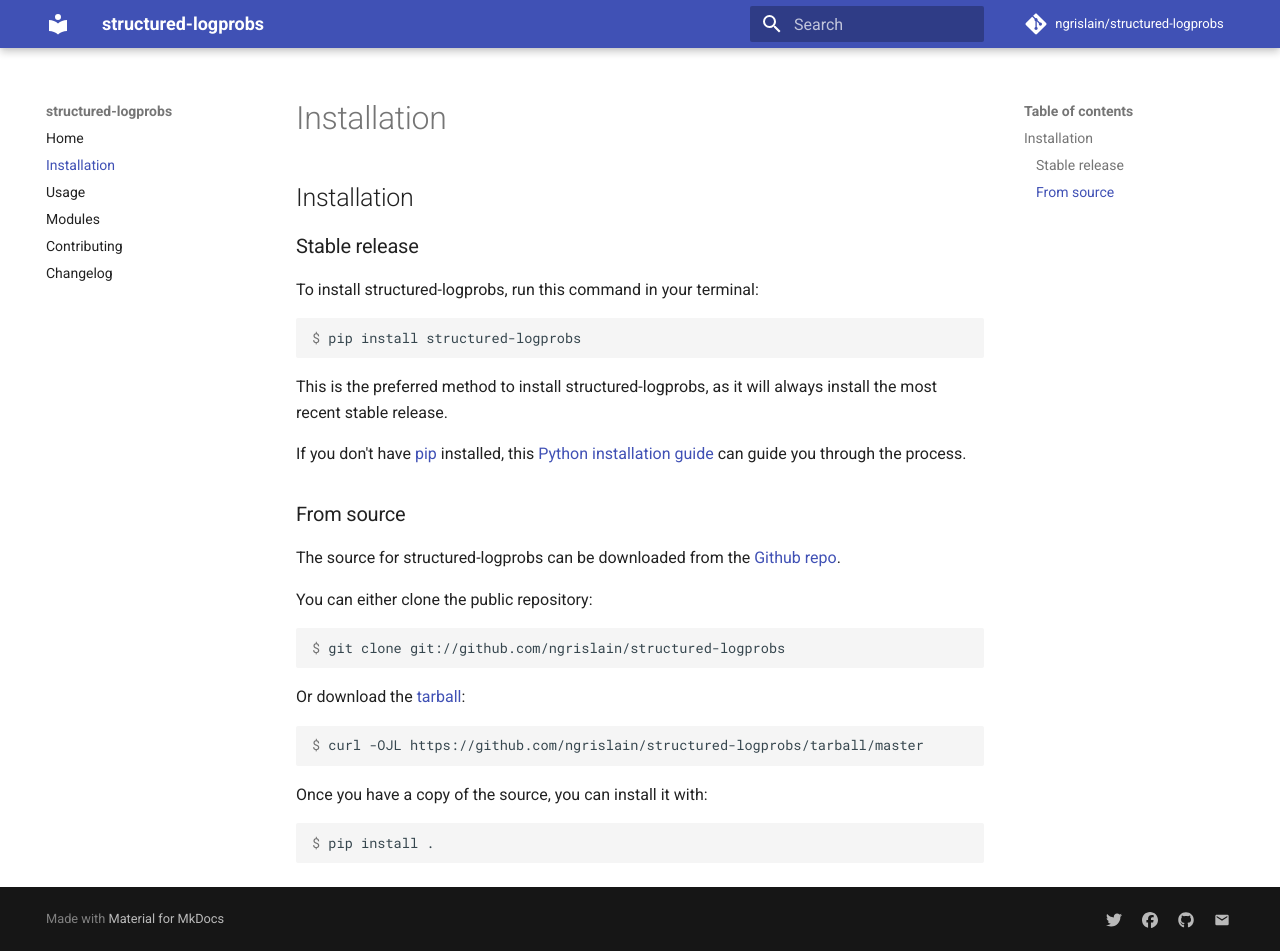
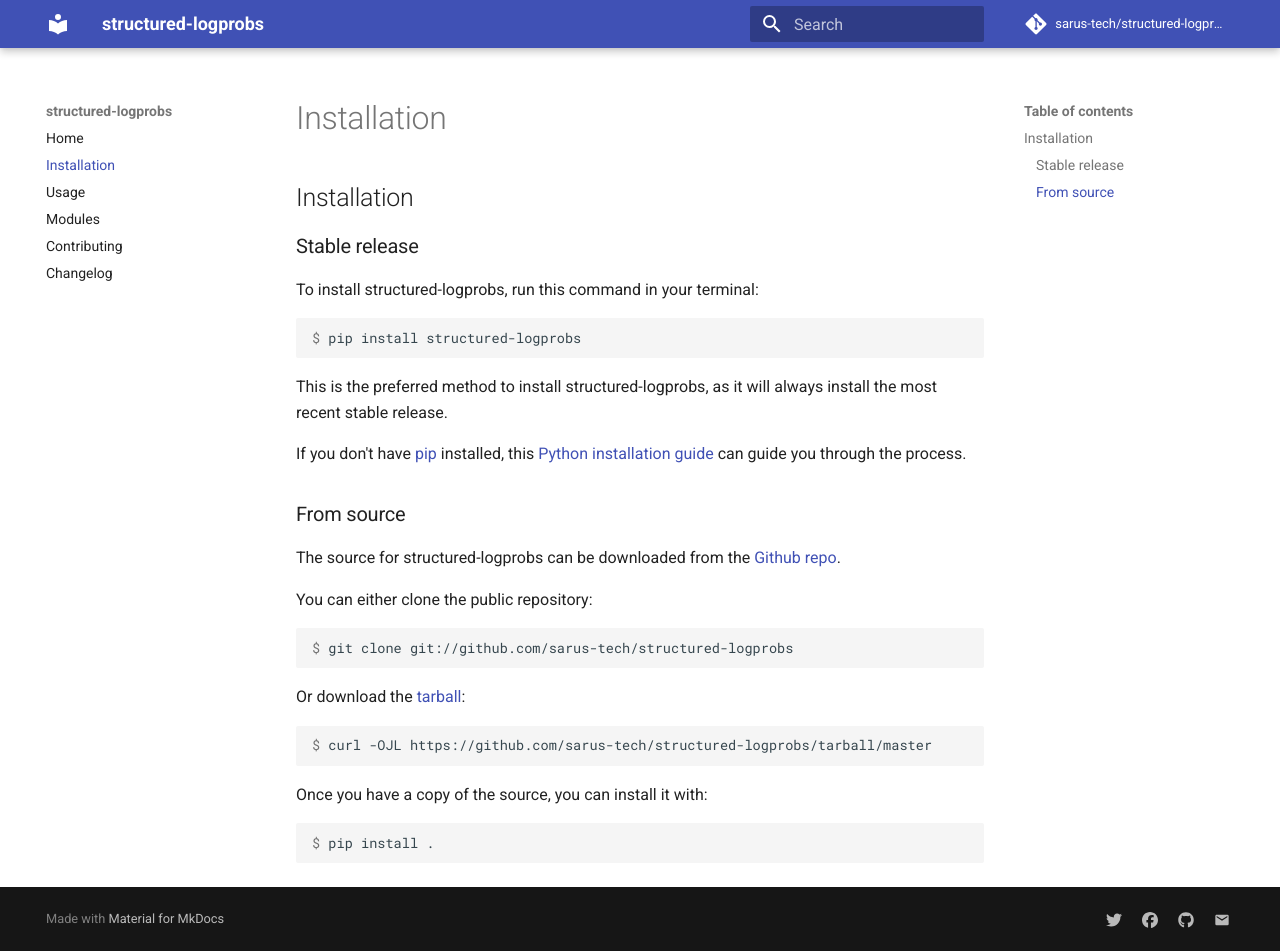
Before and after one commit to arena-ai/structured-logprobs, an MkDocs documentation site: the page built from docs/installation.md, in a window 1280 px wide and 951 px high. Built offline with MkDocs 1.6.1 and Material for MkDocs 9.7.7, drawn with Linux system fonts in a browser that asks for light colours; comment, search, counter and statistics services are not loaded.

Commit message:
Change repo name

````diff
--- a/docs/installation.md
+++ b/docs/installation.md
@@ -22,13 +22,13 @@
 You can either clone the public repository:
 
 ``` console
-$ git clone git://github.com/ngrislain/structured-logprobs
+$ git clone git://github.com/sarus-tech/structured-logprobs
 ```
 
 Or download the [tarball][]:
 
 ``` console
-$ curl -OJL https://github.com/ngrislain/structured-logprobs/tarball/master
+$ curl -OJL https://github.com/sarus-tech/structured-logprobs/tarball/master
 ```
 
 Once you have a copy of the source, you can install it with:
--- a/mkdocs.yml
+++ b/mkdocs.yml
@@ -1,7 +1,7 @@
 site_name: structured-logprobs
-site_url: https://ngrislain.github.io/structured-logprobs
-repo_url: https://github.com/ngrislain/structured-logprobs
-repo_name: ngrislain/structured-logprobs
+site_url: https://sarus-tech.github.io/structured-logprobs
+repo_url: https://github.com/sarus-tech/structured-logprobs
+repo_name: sarus-tech/structured-logprobs
 #strict: true
 nav:
   - Home: index.md
@@ -63,7 +63,7 @@
       link: https://github.com/waynerv/cookiecutter-pypackage
       name: Facebook
     - icon: fontawesome/brands/github
-      link: https://github.com/ngrislain/structured-logprobs
+      link: https://github.com/sarus-tech/structured-logprobs
       name: Github
     - icon: material/email
       link: "mailto:nicolas.grislain@gmail.com"
--- a/pyproject.toml
+++ b/pyproject.toml
@@ -2,7 +2,7 @@
 [tool.poetry]
 name = "structured-logprobs"
 version = "0.1.0"
-homepage = "https://github.com/ngrislain/structured-logprobs"
+homepage = "https://github.com/sarus-tech/structured-logprobs"
 description = "OpenAI's Structured Outputs with Logprobs."
 authors = ["Nicolas Grislain <nicolas.grislain@gmail.com>"]
 readme = "README.md"
````
Also changed, not shown: CONTRIBUTING.md (+3 -3 lines), README.md (+4 -4 lines).
